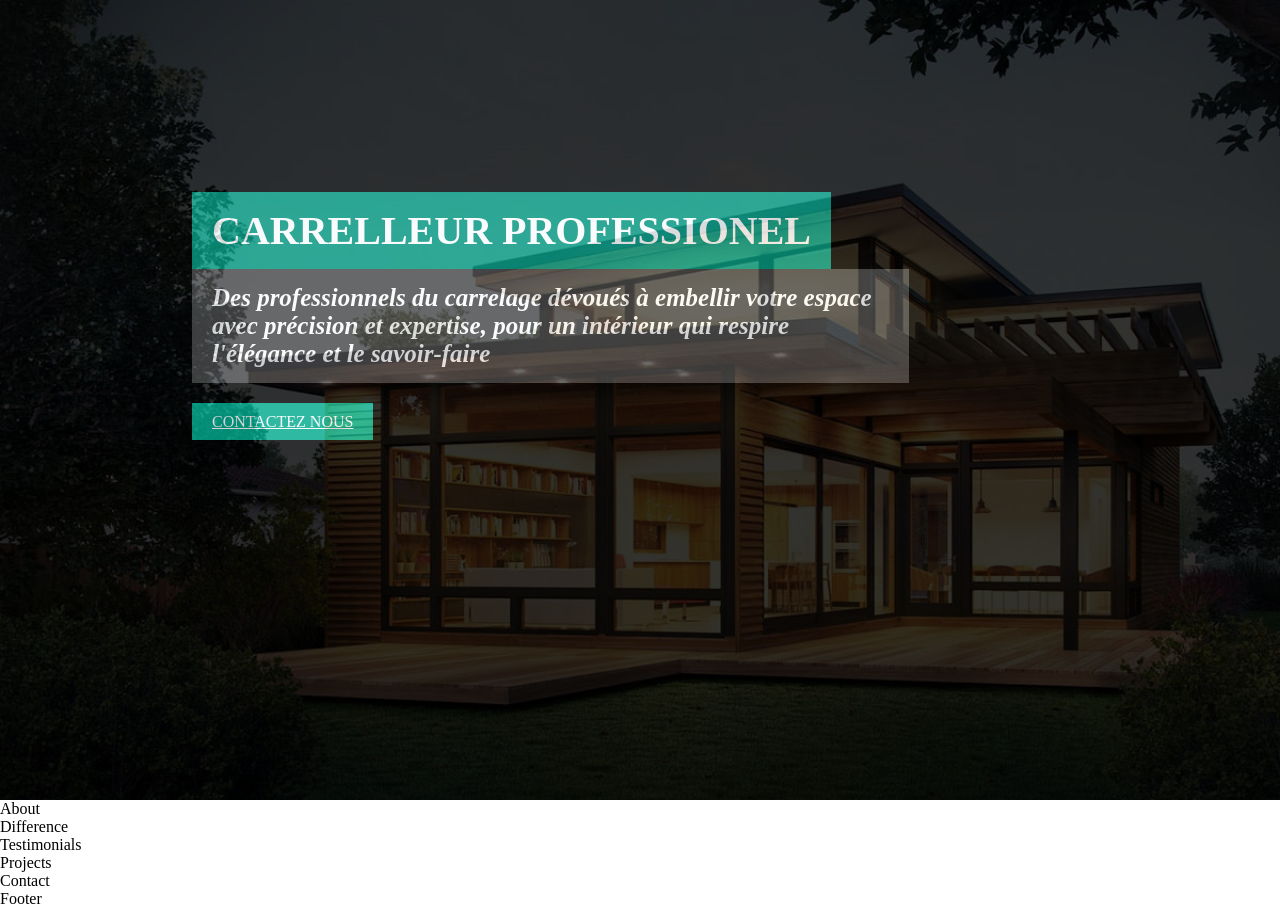
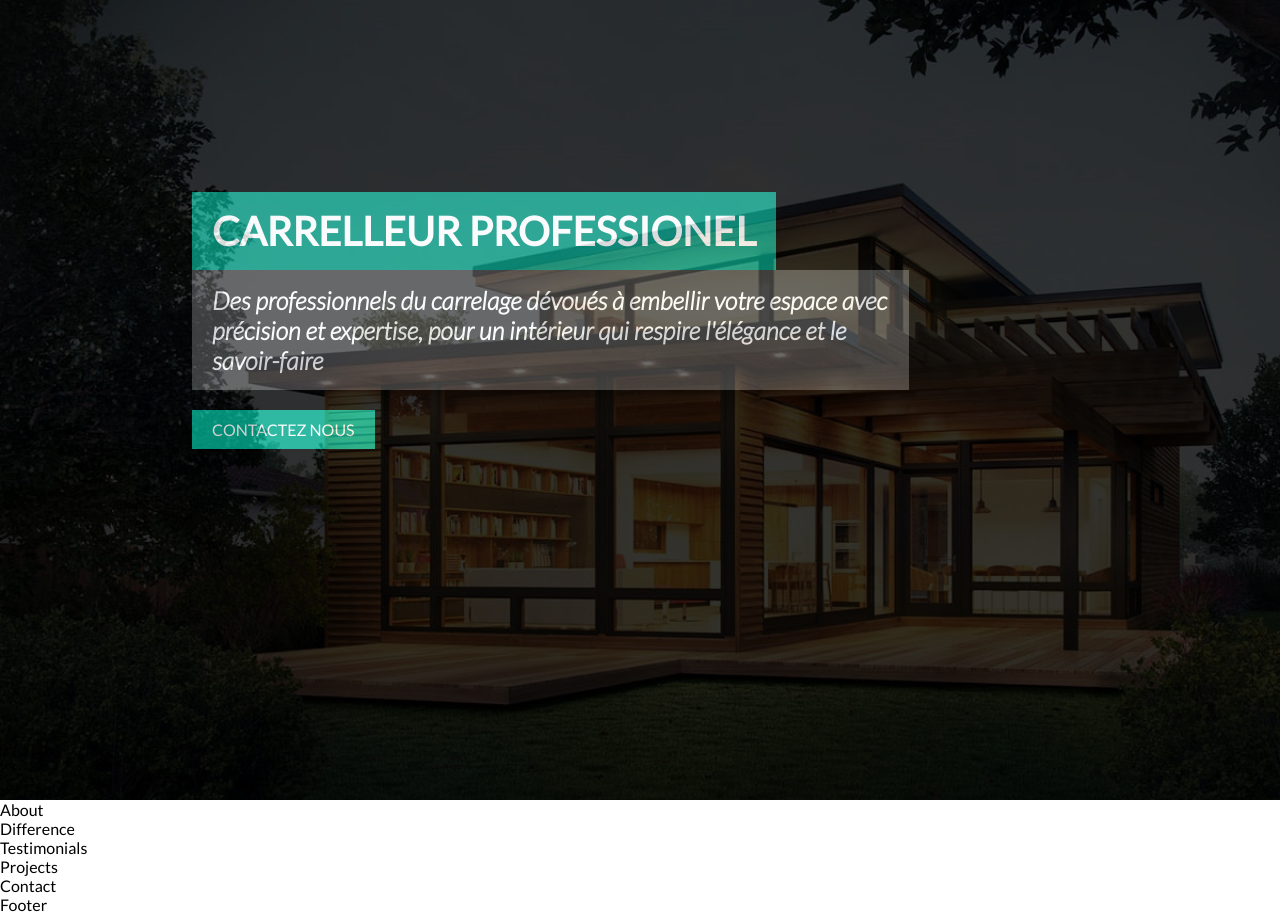
Before and after one commit to dieum512/Pro-carrellage, a React (Create React App) app: page / in a window 1280 px wide. Built offline with nearby package versions, Linux system fonts and the light colour scheme.

Commit message:
Add some comon styling

```diff
--- a/src/index.css
+++ b/src/index.css
@@ -1,5 +1,9 @@
+@import url('https://fonts.googleapis.com/css2?family=Lato:ital,wght@0,300;0,400;1,100;1,300&display=swap');
+
 * {
   margin: 0;
   padding: 0;
   box-sizing: border-box;
+  font-family: 'Lato', sans-serif;
+  text-decoration: none;
 }
```
